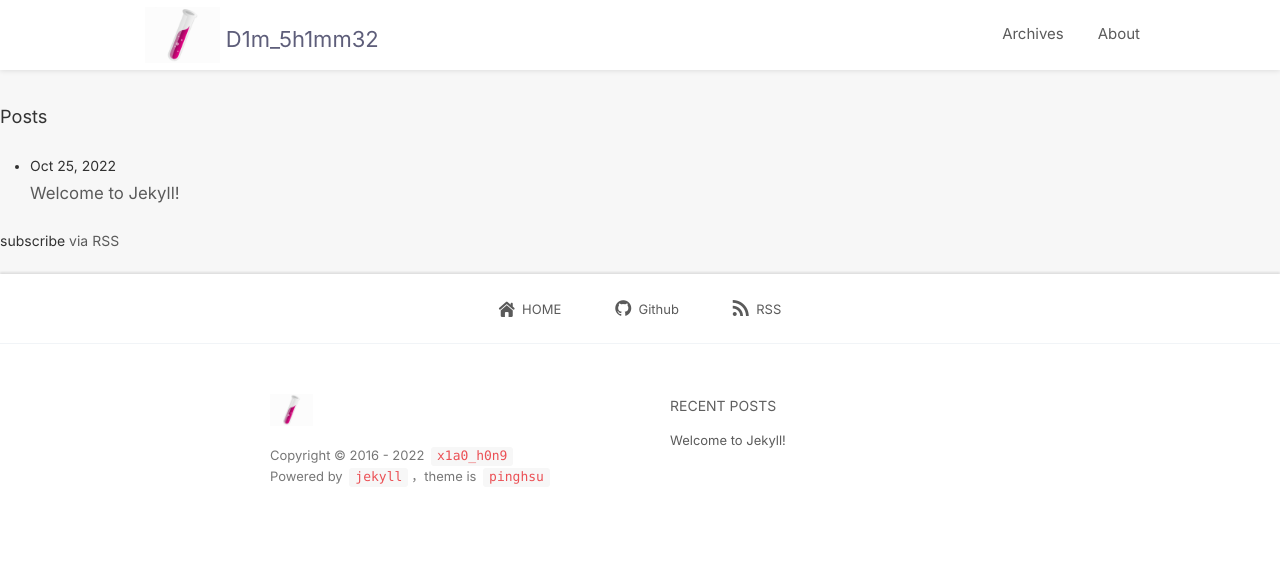
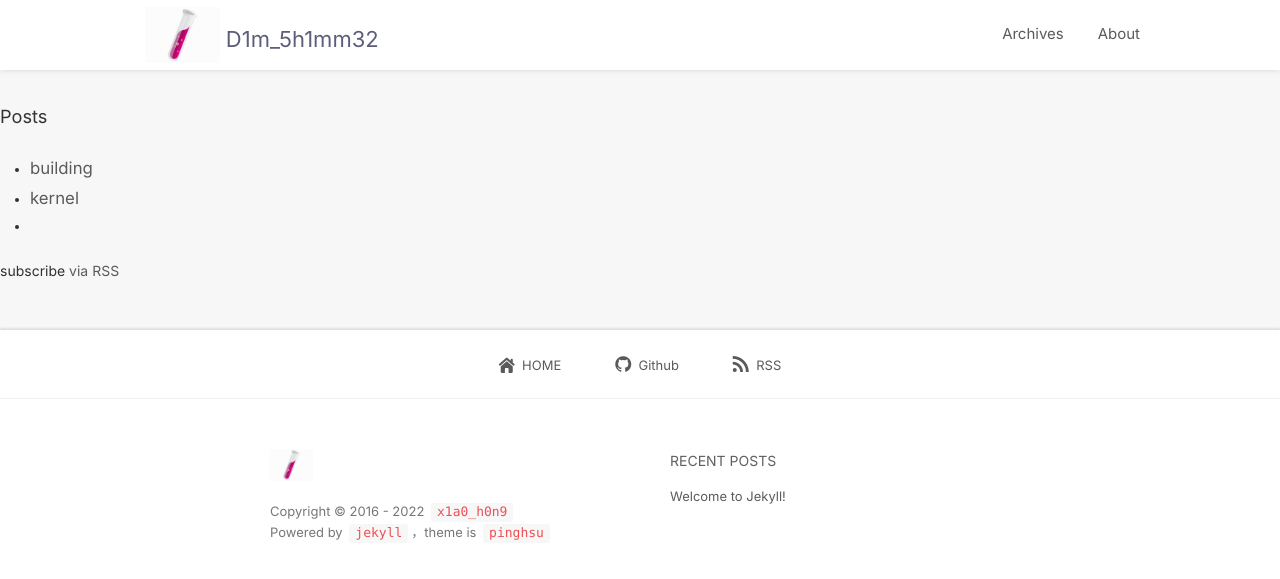
Before and after one commit to dimshimmer/dimshimmer.github.io, a Jekyll site: the page built from index.markdown, in a window 1280 px wide. Shown: the top 579 px of the page. Built offline with Jekyll 4.4.1, drawn with Linux system fonts in a browser that asks for light colours; nearby versions of some CDN libraries; the list of posts is cut into pages by our own code; comment, search, counter and statistics services are not loaded.

Commit message:
tmp_final

```diff
--- a/_config.yml
+++ b/_config.yml
@@ -42,13 +42,18 @@ highlighter: rouge
 markdown: kramdown
 collections_dir: my_collection
 
+list_title: Boom
 collections:
   building:
+    name: building
     output: true
     sort_by: level
+    url: /building
   kernel:
+    name: kernel
     output: true
     sort_by: lesson
+    url: /kernel
 comments :
   gitalk :
     clientID : xxx
--- a/_layouts/default.html
+++ b/_layouts/default.html
@@ -11,6 +11,8 @@
     <br>
     <br>
     {{ content }}
+    <br>
+
     {% include footer.html %}
 
   </body>
--- a/_layouts/home.html
+++ b/_layouts/home.html
@@ -9,21 +9,17 @@ layout: default
 
   {{ content }}
 
-  {%- if site.posts.size > 0 -%}
+  {%- if site.collections.size > 0 -%}
     <h2 class="post-list-heading">{{ page.list_title | default: "Posts" }}</h2>
     <ul class="post-list">
-      {%- for post in site.posts -%}
+      {%- for collection in site.collections -%}
       <li>
-        {%- assign date_format = site.minima.date_format | default: "%b %-d, %Y" -%}
-        <span class="post-meta">{{ post.date | date: date_format }}</span>
         <h3>
-          <a class="post-link" href="{{ post.url | relative_url }}">
-            {{ post.title | escape }}
+          <a class="post-link" href="{{ collection.url | relative_url }}">
+            {{ collection.name | escape }}
           </a>
         </h3>
-        {%- if site.show_excerpts -%}
-          {{ post.excerpt }}
-        {%- endif -%}
+
       </li>
       {%- endfor -%}
     </ul>
```
